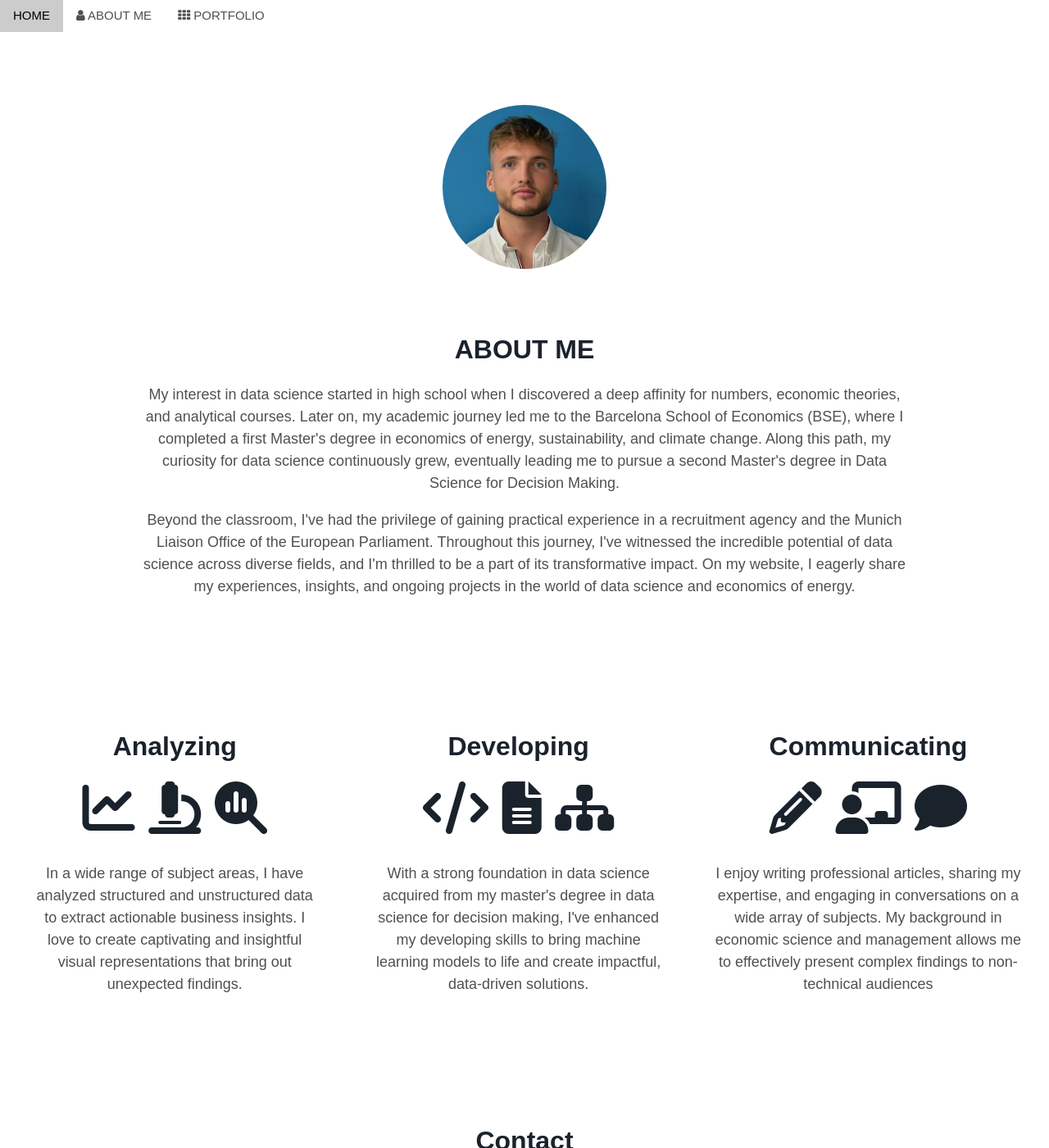
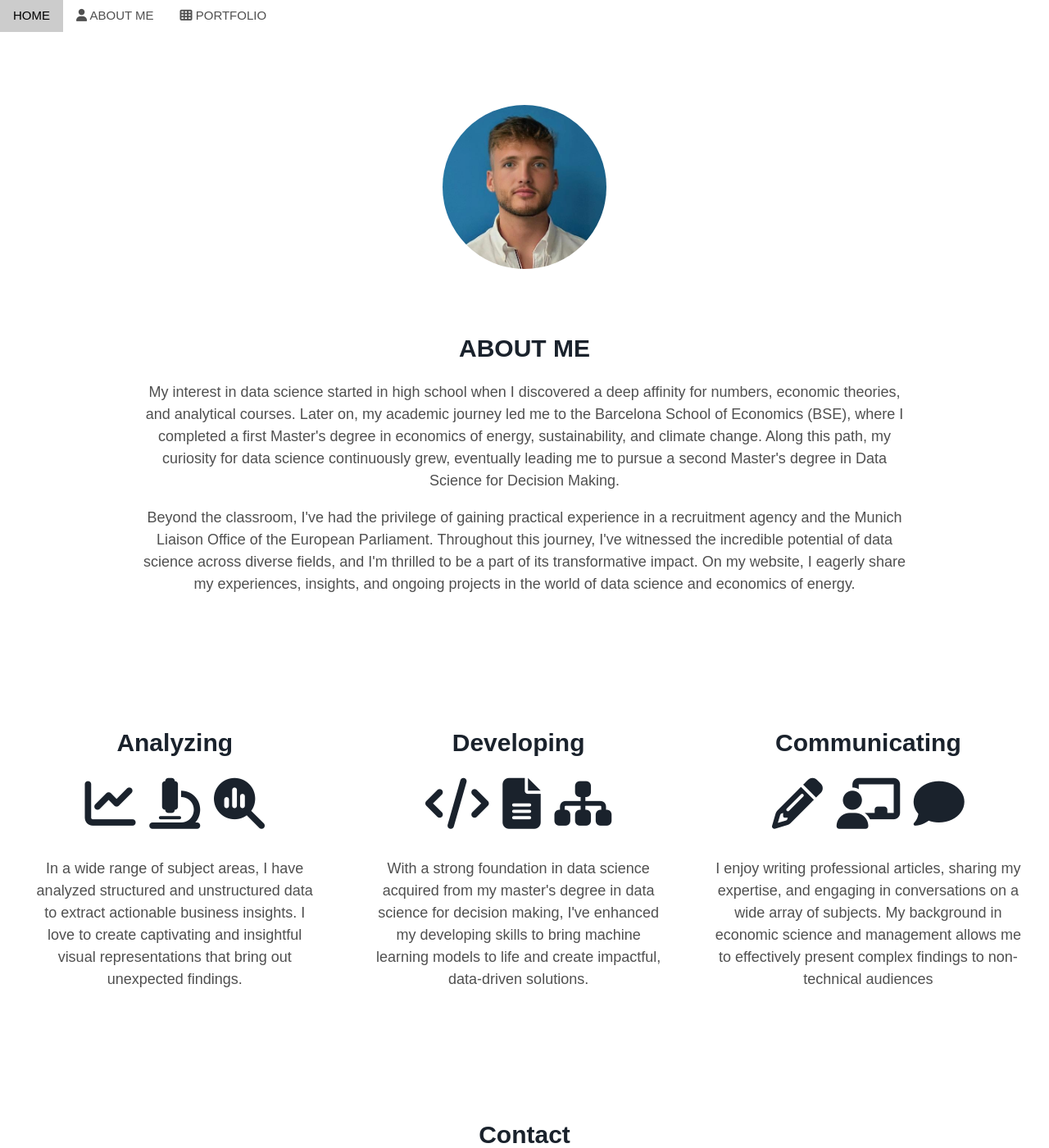
Before and after one commit to mtbrr26/MathieuBreier.github.io, a Jekyll site: the page aboutme/index.html, which Jekyll copies as it is, in a window 1280 px wide and 1400 px high. Shown: the whole window at 82% size. Built offline with Jekyll 4.4.1, drawn with Linux system fonts in a browser that asks for light colours; nearby versions of some CDN libraries.

Commit message:
AboutMe index.html

```diff
--- a/aboutme/index.html
+++ b/aboutme/index.html
@@ -1,6 +1,8 @@
 <!DOCTYPE html>
-<html>
+<html lang="en">
+
 <head>
+
     <!-- Google tag (gtag.js) -->
     <script async src="https://www.googletagmanager.com/gtag/js?id=G-M6V4BZTRRN"></script>
     <script>
@@ -26,18 +28,17 @@
         h4,
         h5,
         h6 {
-                font-family: "font-family: 'Montserrat", sans-serif;
+            font-family: 'Montserrat', sans-serif;
         }
 
         body,
         html {
             height: 100%;
             color: #505050;
-                line-height: 1.8;
-                font-family: 'Montserrat',sans-serif;
+            line-height: 1.5;
+            font-family: 'Montserrat', sans-serif;
         }
 
-            /* Create a Parallax Effect */
         .bgimg-1,
         .bgimg-2,
         .bgimg-3 {
@@ -47,19 +48,16 @@
             background-size: cover;
         }
 
-            /* First image (Logo. Full height) */
         .bgimg-1 {
             background-image: url('https://www.w3schools.com/w3images/parallax1.jpg');
             min-height: 100%;
         }
 
-            /* Second image (Portfolio) */
         .bgimg-2 {
             background-image: url("https://www.w3schools.com/w3images/parallax2.jpg");
             min-height: 400px;
         }
 
-            /* Third image (Contact) */
         .bgimg-3 {
             background-image: url("https://www.w3schools.com/w3images/parallax3.jpg");
             min-height: 400px;
@@ -83,25 +79,25 @@
                 min-height: 400px;
             }
 
-                /* Icons structure */
-
             .tech {
                 margin: 25px;
+
             }
 
             .user {
                 text-align: center;
-                  font-size: 60px;
                 display: flex;
                 flex-direction: row;
                 flex-wrap: nowrap;
                 justify-content: space-between;
+                font-size: 60px;
                 color: #505050;
 
             }
+
             .user p {
                 font-size: 18px;
-                  font-family: 'Montserrat',sans-serif;
+                font-family: 'Montserrat', sans-serif;
             }
 
             .user-details {
@@ -112,78 +108,22 @@
             .icons {
                 color: #1a222c;
             }
-                /* Icons structure */
         }
-        </style>
-    </head>
-<body>
 
-    <!-- Navbar (sit on top) -->
-    <div class="w3-top">
-        <div class="w3-bar" id="myNavbar">
-            <a class="w3-bar-item w3-button w3-hover-black w3-hide-medium w3-hide-large w3-right"
-                href="javascript:void(0);" onclick="toggleFunction()" title="Toggle Navigation Menu">
-                <i class="fa fa-bars"></i>
-            </a>
-            <a href="../" class="w3-bar-item w3-button">HOME</a>
-            <a href="../aboutme/index.html" class="w3-bar-item w3-button w3-hide-small"><i class="fa fa-user"></i> ABOUT ME</a>
-            <a href="../#projects" class="w3-bar-item w3-button w3-hide-small"><i class="fa fa-th"></i> PORTFOLIO</a>
-            <!-- <a href="#" class="w3-bar-item w3-button w3-hide-small w3-right"><i class="fa fa-search" onclick="find();"></i></a>-->
-            </a>
-        </div>
-
-        <!-- Navbar on small screens -->
-        <div id="navDemo" class="w3-bar-block w3-white w3-hide w3-hide-large w3-hide-medium">
-            <a href="../aboutme/index.html" class="w3-bar-item w3-button" onclick="toggleFunction()">ABOUT ME</a>
-            <a href="#portfolio" class="w3-bar-item w3-button" onclick="toggleFunction()">PORTFOLIO</a>
-            <a href="#" class="w3-bar-item w3-button">SEARCH</a>
-        </div>
-    </div>
-
-    <!-- Profil Image -->
-    <div class="w3-center">
-      <img src="../assets/img/profilBSE.jpeg" class="w3-circle" style="width: 200px; height: 200px; object-fit: cover; border-radius: 50%; margin-top: 128px;">
-    </div>
-
-    <!-- Container (About Section) -->
-    <div class="w3-content w3-container w3-padding-64" id="about" style="text-align: center; margin-bottom: 40px;">
-      <h2 class="w3-center">ABOUT ME</h2>
-      <p style="font-size: 18px;">My interest in data science started in high school when I
-        discovered a deep affinity for numbers, economic theories, and analytical courses.
-        Later on, my academic journey led me to the Barcelona School of Economics (BSE),
-        where I completed a first Master's degree in economics of energy, sustainability, and climate change. Along this path,
-        my curiosity for data science continuously grew, eventually leading me to pursue a second Master's degree in Data Science
-        for Decision Making.
-        <p></p>
-        <p style="font-size: 18px;">
-        Beyond the classroom, I've had the privilege of gaining practical experience in a recruitment
-        agency and the Munich Liaison Office of the European Parliament.
-        Throughout this journey, I've witnessed the incredible potential of data science across diverse fields,
-        and I'm thrilled to be a part of its transformative impact. On my website, I eagerly share my experiences,
-        insights, and ongoing projects in the world of data science and economics of energy.</p>
-      <div class="w3-row">
-      </div>
-    </div>
-
-    <!-- Skills with icons -->
-
-    <head>
-      <meta name="viewport" content="width=device-width, initial-scale=1">
-      <link rel="stylesheet" href="https://www.w3schools.com/w3css/4/w3.css">
-      <link rel="stylesheet" href="https://cdnjs.cloudflare.com/ajax/libs/font-awesome/4.7.0/css/font-awesome.min.css">
-      <style>
         /* Add some basic styling for the columns */
         .column {
             display: inline-block;
-          width: 28%; /* Adjust the width as needed */
+            width: 28%;
+            /* Adjust the width as needed */
             text-align: center;
-          margin: 35px; /* Adjust the margin to reduce spacing */
-          font-family: 'Montserrat',sans-serif;
+            margin: 35px;
+            /* Adjust the margin to reduce spacing */
+            font-family: 'Montserrat', sans-serif;
         }
 
         /* Style the emoji icons */
         .emoji {
-          font-size: 64px;
+            font-size: 62px;
             color: #1a222c;
         }
 
@@ -194,18 +134,76 @@
 
         /* Style the header */
         h2 {
-          color: #1a222c; /* Set header text color to #1a222c */
-          font-weight: bold; /* Make the header text bold */
-          font-size: 32px; /* Increase the header text size */
-          font-family: 'Montserrat',sans-serif;
+            color: #1a222c;
+            /* Set header text color to black */
+            font-weight: bold;
+            /* Make the header text bold */
+            font-size: 30px;
+            /* Increase the header text size */
+            font-family: 'Montserrat', sans-serif;
         }
+
+        /* Define the CSS for the colored footnote band */
+        .footnote {
+            background-color: #1a222c;
+            color: white;
+            /* Text color on the blue background */
+            padding: 10px;
+            /* Adjust the padding as needed */
+            text-align: center;
+            font-family: 'Montserrat', sans-serif;
+            /* Center-align the text within the band */
+        }
+
+
     </style>
-    </head>
-    <!-- #https://fontawesome.com/icons/categories/coding #the website that includes all the icons and feature for color-->
+    <!-- Font Awesome script -->
     <script src="https://kit.fontawesome.com/1cc5c5deb6.js" crossorigin="anonymous"></script>
 
+</head>
 
-    <!-- Skills with icons2 -->
+<body>
+    <!-- Navbar -->
+    <div class="w3-top">
+        <div class="w3-bar" id="myNavbar">
+            <a class="w3-bar-item w3-button w3-hover-black w3-hide-medium w3-hide-large w3-right" href="javascript:void(0);" onclick="toggleFunction()" title="Toggle Navigation Menu">
+                <i class="fa fa-bars"></i>
+            </a>
+            <a href="../" class="w3-bar-item w3-button">HOME</a>
+            <a href="../aboutme/index.html" class="w3-bar-item w3-button w3-hide-small"><i class="fa fa-user"></i> ABOUT ME</a>
+            <a href="../#projects" class="w3-bar-item w3-button w3-hide-small"><i class="fa fa-th"></i> PORTFOLIO</a>
+        </div>
+
+        <!-- Navbar on small screens -->
+        <div id="navDemo" class="w3-bar-block w3-white w3-hide w3-hide-large w3-hide-medium">
+            <a href="../aboutme/index.html" class="w3-bar-item w3-button" onclick="toggleFunction()"> ABOUT ME</a>
+            <a href="../#portfolio" class="w3-bar-item w3-button" onclick="toggleFunction()">PORTFOLIO</a>
+            <a href="#" class="w3-bar-item w3-button">SEARCH</a>
+        </div>
+    </div>
+
+    <!-- Profile Image -->
+    <div class="w3-center">
+        <img src="/assets/img/profilBSE.jpeg" class="w3-circle" style="width: 200px; height: 200px; object-fit: cover; border-radius: 50%; margin-top: 128px;">
+    </div>
+
+    <!-- About Section -->
+    <div class="w3-content w3-container w3-padding-64" id="about" style="text-align: center; margin-bottom: 40px;">
+        <h2 class="w3-center">ABOUT ME</h2>
+        <p style="font-size: 18px;">
+            My interest in data science started in high school when I discovered a deep affinity for numbers, economic theories, and analytical courses.
+            Later on, my academic journey led me to the Barcelona School of Economics (BSE), where I completed a first Master's degree in economics of energy, sustainability, and climate change.
+            Along this path, my curiosity for data science continuously grew, eventually leading me to pursue a second Master's degree in Data Science for Decision Making.
+        </p>
+        <p style="font-size: 18px;">
+            Beyond the classroom, I've had the privilege of gaining practical experience in a recruitment agency and the Munich Liaison Office of the European Parliament.
+            Throughout this journey, I've witnessed the incredible potential of data science across diverse fields, and I'm thrilled to be a part of its transformative impact.
+            On my website, I eagerly share my experiences, insights, and ongoing projects in the world of data science and economics of energy.
+        </p>
+        <div class="w3-row"></div>
+    </div>
+
+    <!-- Skills Section -->
     <div class="user">
         <div class="tech" style="margin-left: 40px;">
             <h2>Analyzing</h2>
@@ -229,11 +227,10 @@
             <p>I enjoy writing professional articles, sharing my expertise, and engaging in conversations on a wide array of subjects. My background in economic science and management allows me to effectively present complex findings to non-technical audiences</p>
         </div>
     </div>
-    <!-- Skills with icons -->
 
     <!-- Contact Section -->
     <div class="w3-container" style="text-align: center; margin-bottom: 300px; margin-top: 100px;">
-      <h2>Contact</h2> <!-- Centered title -->
+        <h2>Contact</h2>
         <div style="text-align: left; font-size: 18px; display: inline-block; margin: 0 auto; text-align: left;">
             <p>You can contact me through my email: <a href="mailto:mathieu.breier@bse.eu">mathieu.breier@bse.eu</a></p>
             <p>
@@ -248,20 +245,7 @@
         </div>
     </div>
 
-
-
-    <style>
-        /* Define the CSS for the colored footnote band */
-        .footnote {
-            background-color: #1a222c;
-            color: white; /* Text color on the blue background */
-            padding: 10px; /* Adjust the padding as needed */
-            text-align: center;
-            font-family: 'Montserrat',sans-serif; /* Center-align the text within the band */
-        }
-    </style>
-
-      <!-- Add the colored footnote band at the bottom of the page -->
+    <!-- Footer -->
     <div class="footnote">
       <p>&copy; Mathieu Breier</p>
   </div>
```
Also changed, not shown: other parts of aboutme/index.html (+1 -3 lines). Lines whose indentation alone changed are shown as unchanged.
